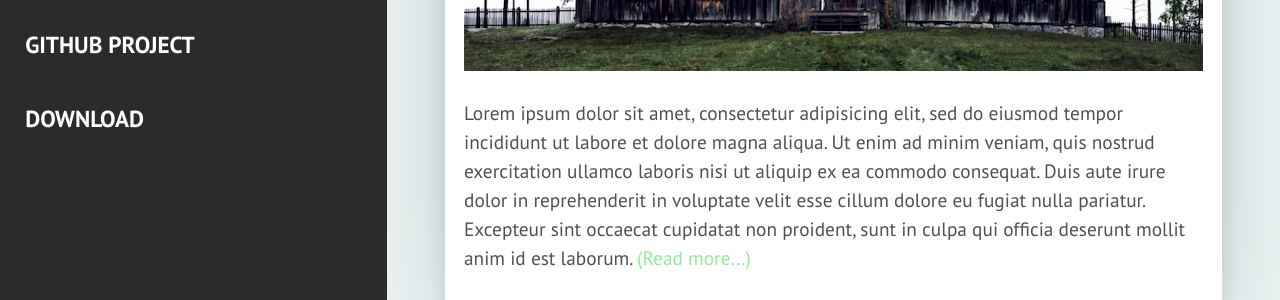
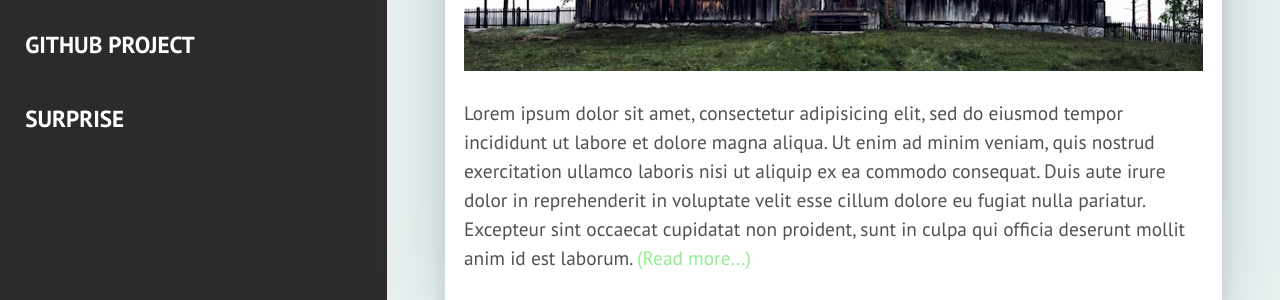
Before and after one commit to zywok/zywok.github.io, a Jekyll site: the page built from index.html, in a window 1280 px wide. Shown: the part 501-801 px from the top of the page. Built offline with Jekyll 4.4.1, drawn with Linux system fonts in a browser that asks for light colours; some web fonts are replaced; the list of posts is cut into pages by our own code.

Commit message:
Update sidebar.html

```diff
--- a/_includes/sidebar.html
+++ b/_includes/sidebar.html
@@ -10,7 +10,7 @@
       <li class="menu-items"><a class="menu-links" href="{{site.baseurl}}/about/">About</a></li>
       <li class="menu-items"><a class="menu-links" href="{{site.baseurl}}/contact/">Contact</a></li>
       <li class="menu-items"><a class="menu-links" href="https://github.com/zywok/">Github project</a></li>
-      <li class="menu-items"><a class="menu-links" href="https://github.com/zywok/CamVox/blob/main/pics/CamVox.gif">Download</a></li>
+      <li class="menu-items"><a class="menu-links" href="https://github.com/zywok/CamVox/raw/main/pics/CamVox.gif">Surprise</a></li>
     </menu>
 
     <div class="sidebar-social">
```
